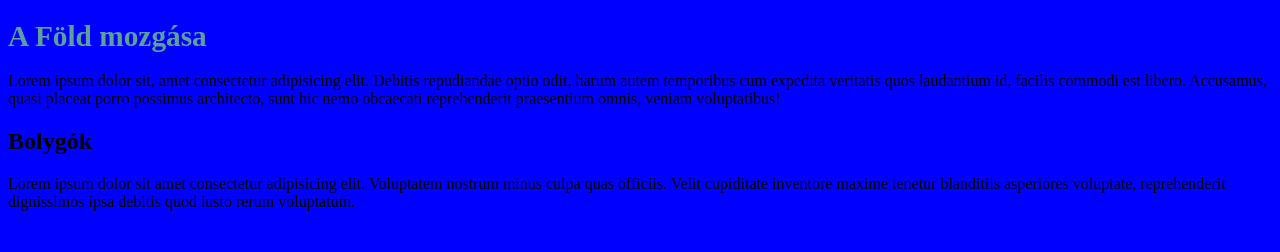
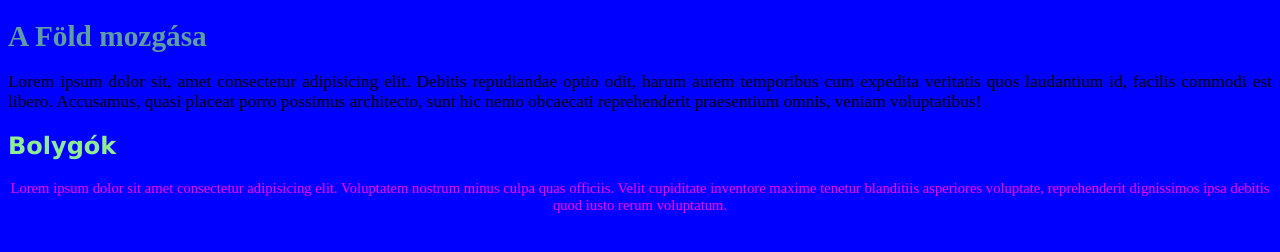
Before and after one commit to TenylegMilanVagyok/test, a plain HTML site: page index.html in a window 1280 px wide. Drawn offline with Linux system fonts and the light colour scheme.

Commit message:
style mod

```diff
--- a/style.css
+++ b/style.css
@@ -7,3 +7,19 @@ h1
     color: cadetblue;
     font-size: 22pt;
 }
+h2
+{
+    font-family: Verdana, Geneva, Tahoma, sans-serif;
+    color: lightgreen;
+}
+.forma
+{
+    text-align: justify;
+    font-size: 13pt;
+}
+.formazas
+{
+    text-align: center;
+    font-size: 11pt;
+    color: magenta;
+}
```
